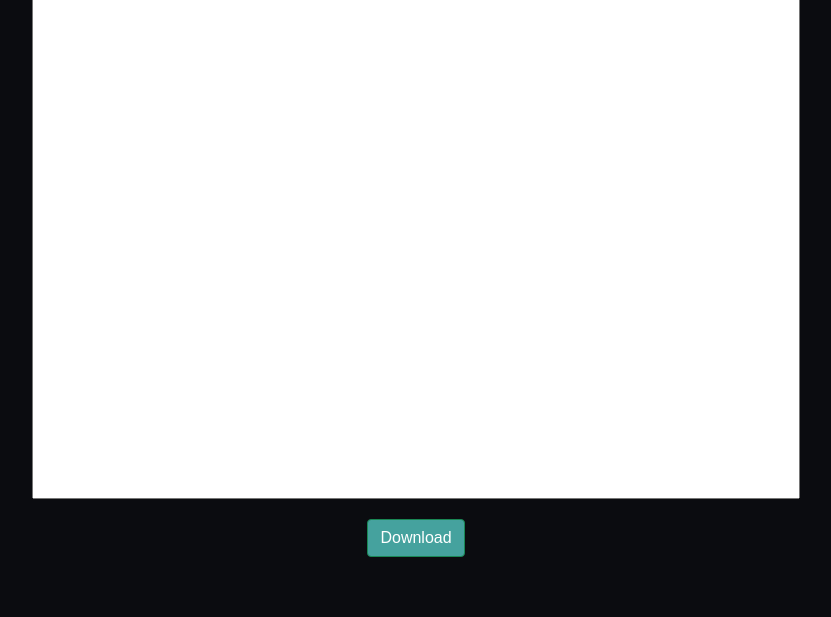
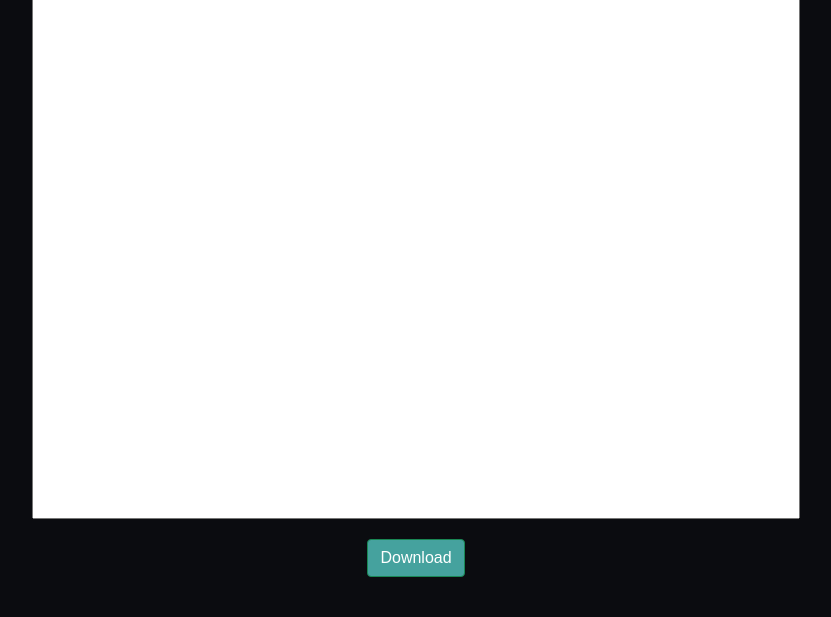
Before and after one commit to themm1/Credit-Number-Generator, a Flask app: page /advanced/ in a window 1280 px wide. Shown: the part 183-800 px from the top of the page, without its empty margins (224-1055 px from the left). Run offline with Flask 2, Linux system fonts and the light colour scheme; some libraries are stand-ins or nearby versions.

Commit message:
heroku deploy

```diff
--- a/static/styles.css
+++ b/static/styles.css
@@ -155,7 +155,8 @@ th {
 }
 
 textarea {
-    height: 500px;
+    flex-basis: 65vh;
+    flex-shrink: 0;
     width: 768px;
     resize: none;
 }
```
Also changed, not shown: README.md, 1 other file.
